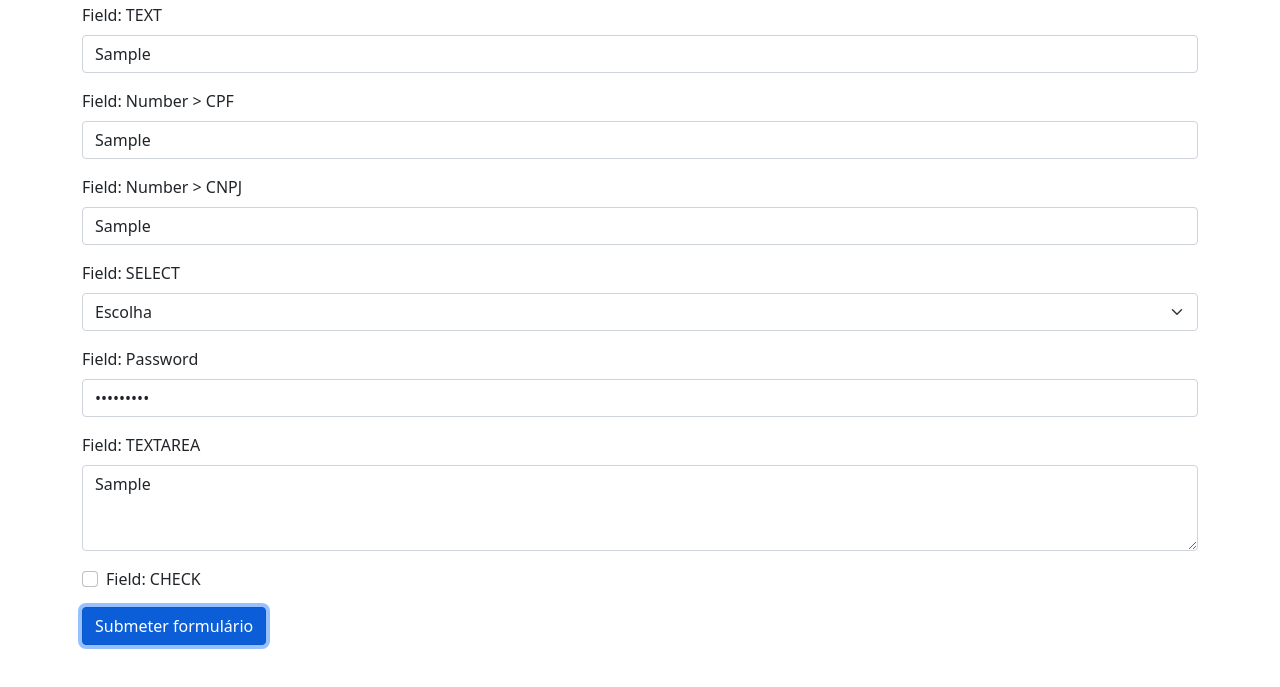
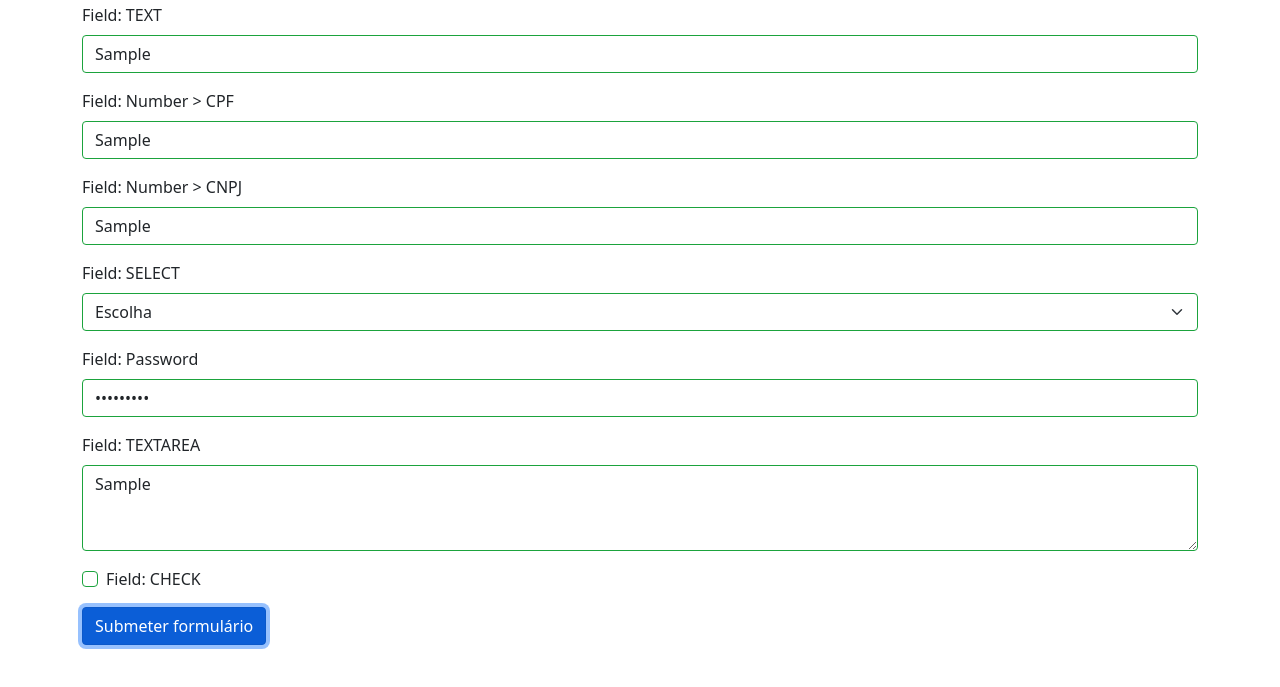
Before and after one commit to eusouomichel/formValidationJs, a plain HTML site: page demo.html in a window 1280 px wide. Both pictures are taken after typing "Sample", "Sample", "Sample", "Sample123", "Sample" into the empty fields and a click on the button "Submeter formulário". Shown: the part 53-740 px from the top of the page. Drawn offline with nearby package versions, Linux system fonts and the light colour scheme.

Commit message:
Criado arquivo .css contendo classes de erro e acerto, loop concluído com base em campos required, definido primeiros TO-DOs

```diff
--- a/demo.html
+++ b/demo.html
@@ -54,7 +54,7 @@
                         <textarea class="form-control" id="fieldTextarea" rows="3" required></textarea>
                       </div>
                     <div class="mb-3 form-check">
-                        <input type="checkbox" class="form-check-input" id="fieldCheck" required>
+                        <input type="checkbox" class="form-check-input" id="fieldCheck" value="check" required>
                         <label class="form-check-label" for="fieldCheck">Field: CHECK</label>
                     </div>
                     <button type="submit" class="btn btn-primary">Submeter formulário</button>
--- a/formvalidation.js
+++ b/formvalidation.js
@@ -1,4 +1,16 @@
+/**
+ * Script formValidationJs
+ * @author Michel Miléski
+ * @ano 2020
+ * @version 0.1
+ *
+ * TODO: criar classe de validação com funções para cada tipo de campo, e incluir validação para radioField
+ * TODO: necessita criar funções de validação de CPF, CNPJ entre outros, para validar direto com base nos data-attributes
+ * TODO: criar div para reportar erro geral (alerta que existe erros) e informar o erro abaixo de cada campo
+ *
+ */
 if(document.querySelectorAll('.formValidationJs')) {
+    let erro;
     let formValidationJs = document.querySelectorAll('.formValidationJs');
     formValidationJs.forEach((formToValidate) => {
         if(document.querySelector(`#${formToValidate.id} button[type="submit"]`)) {
@@ -12,11 +24,15 @@ if(document.querySelectorAll('.formValidationJs')) {
                         let anyFields = document.querySelectorAll(`#${formToValidate.id} ${type}`);
                         anyFields.forEach((field) => {
                             if(field.required) {
-                                console.log(`Campo: ${field.id}`);
+                                console.log(`Campo: ${field.id} Type: ${field.type} Value: '${field.value}'`);
                                 field.classList.remove("have-success");
                                 field.classList.remove("have-error");
-
-
+                                if(field.value == "") {
+                                    field.classList.add("have-error");
+                                    erro = true;
+                                } else {
+                                    field.classList.add("have-success");
+                                }
                             }
                         });
                     }
```
